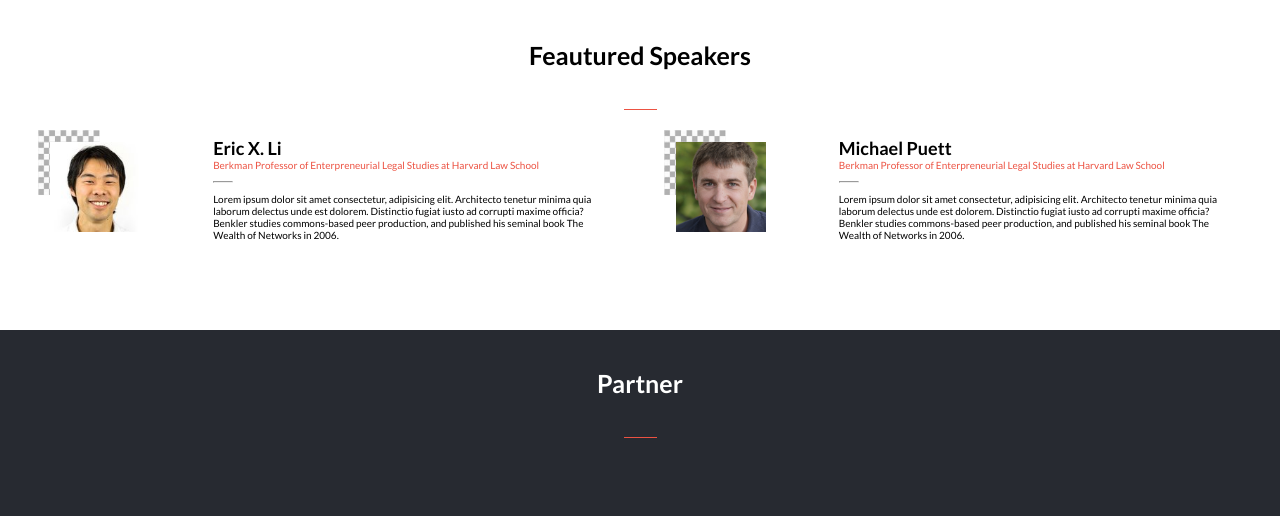
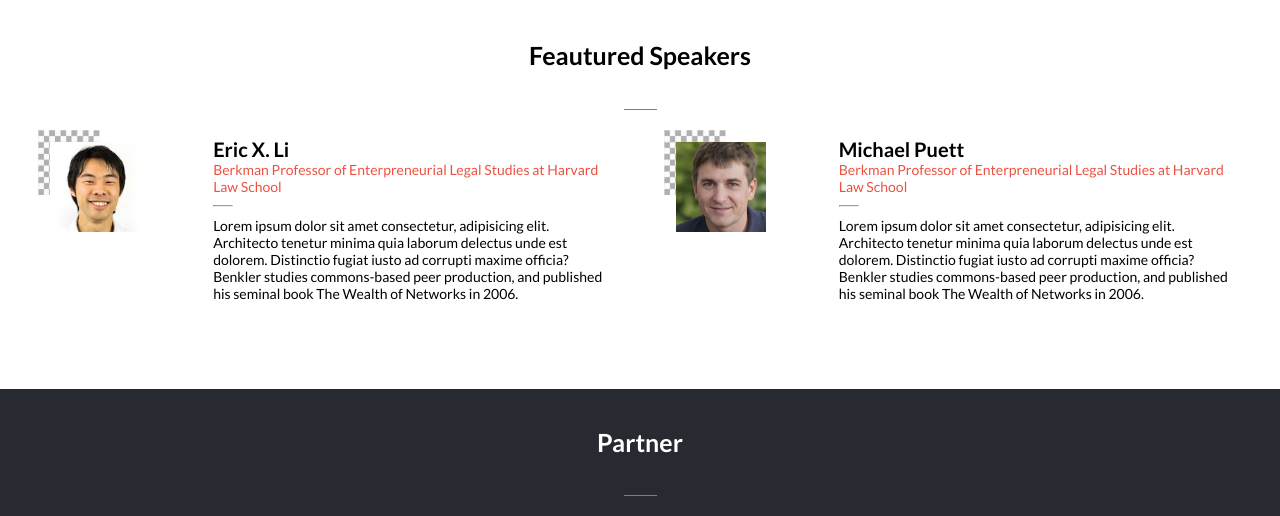
Before and after one commit to vangelif/sinology-course, a website: page index.html in a window 1280 px wide. Shown: the part 1520-2036 px from the top of the page. Drawn offline with Linux system fonts and the light colour scheme.

Commit message:
Increase font size

```diff
--- a/style.css
+++ b/style.css
@@ -291,7 +291,6 @@ footer {
 }
 
 .speaker > .img-one {
-  /* height: 90px; */
   aspect-ratio: auto;
   width: 90px;
   position: absolute;
@@ -310,7 +309,7 @@ footer {
 }
 
 .speaker-item .right-side div h4 {
-  font-size: 18px;
+  font-size: 20px;
 }
 
 .speaker-item .right-side hr {
@@ -319,7 +318,7 @@ footer {
 }
 
 .speaker-item .right-side div p {
-  font-size: 10px;
+  font-size: 14px;
 }
 
 .partner {
```
